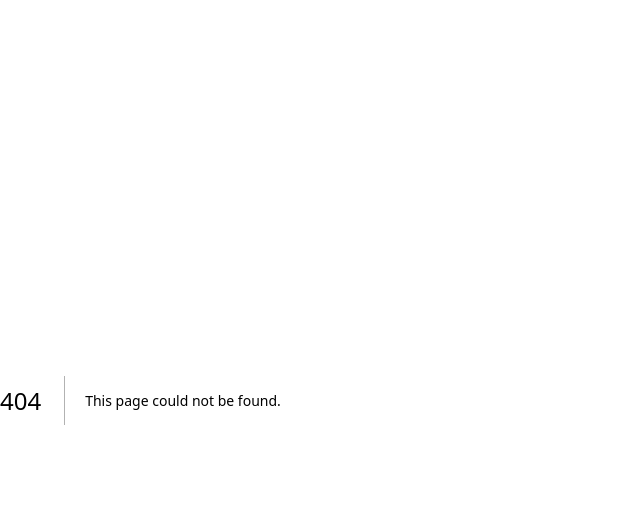
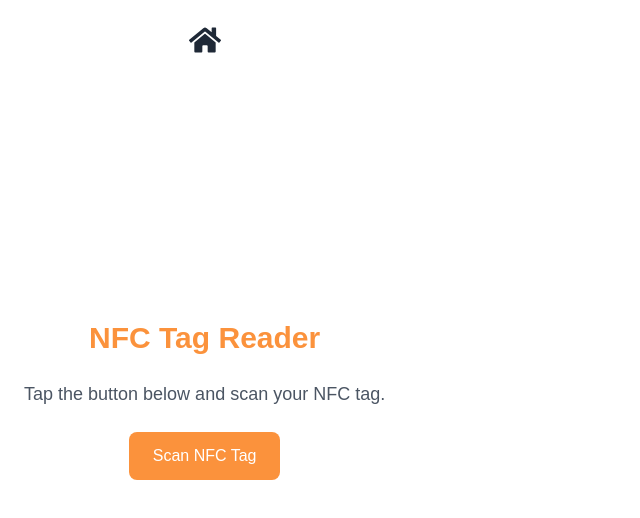
Before and after one commit to gldkhoward/Personal-Website, a Next.js app in the folder my-site/: page /fun/dataqr in a window 1280 px wide. Before the commit this address had no page. Shown: the top 518 px of the page, without its empty margins (0-640 px from the left). Built offline with nearby package versions, Linux system fonts and the light colour scheme.

Commit message:
Adding new nfc scanning page

```diff
--- /dev/null
+++ b/my-site/app/fun/dataqr/page.tsx
@@ -0,0 +1,71 @@
+"use client";
+import { useState } from 'react';
+import { FaHome } from 'react-icons/fa';
+import Link from 'next/link';
+
+export default function NFCReaderPage() {
+  const [tagData, setTagData] = useState(null);
+  const [error, setError] = useState(null);
+
+  const handleNFCTagRead = async () => {
+    try {
+      const ndef = new NDEFReader();
+      await ndef.scan();  // Start NFC scan
+      console.log('NFC scan started successfully.');
+
+      ndef.onreading = (event) => {
+        const message = event.message.records[0];
+        const decodedData = new TextDecoder().decode(message.data);
+        setTagData(decodedData);
+        console.log('Tag read:', decodedData);
+      };
+
+      ndef.onerror = (err) => {
+        setError('Failed to read tag. Try again.');
+        console.error('Reading error:', err);
+      };
+    } catch (err) {
+      setError('NFC scan not supported or permission denied.');
+      console.error('Error initializing NFC scan:', err);
+    }
+  };
+
+  return (
+    <div className="bg-white text-gray-800 min-h-screen flex flex-col items-center justify-center px-6 py-12">
+      {/* Home Icon */}
+      <Link href="/" className="absolute top-6">
+      <FaHome size={32} className="text-gray-800 hover:text-orange-400" />
+    </Link>
+
+      {/* Page Content */}
+      <div className="text-center">
+        <h1 className="text-3xl font-semibold mb-6 text-orange-400">NFC Tag Reader</h1>
+        <p className="text-lg text-gray-600 mb-6">
+          Tap the button below and scan your NFC tag.
+        </p>
+
+        <button
+          onClick={handleNFCTagRead}
+          className="px-6 py-3 bg-orange-400 text-white font-medium rounded-lg hover:bg-orange-500 transition"
+        >
+          Scan NFC Tag
+        </button>
+
+        {/* Display Tag Data */}
+        {tagData && (
+          <div className="mt-8 bg-gray-100 p-6 rounded-lg shadow-md">
+            <h2 className="text-xl font-semibold mb-4 text-gray-800">Tag Information</h2>
+            <p className="text-gray-600">{tagData}</p>
+          </div>
+        )}
+
+        {/* Error Message */}
+        {error && (
+          <div className="mt-8 bg-red-100 p-4 rounded-lg shadow-md">
+            <p className="text-red-600">{error}</p>
+          </div>
+        )}
+      </div>
+    </div>
+  );
+}
```
